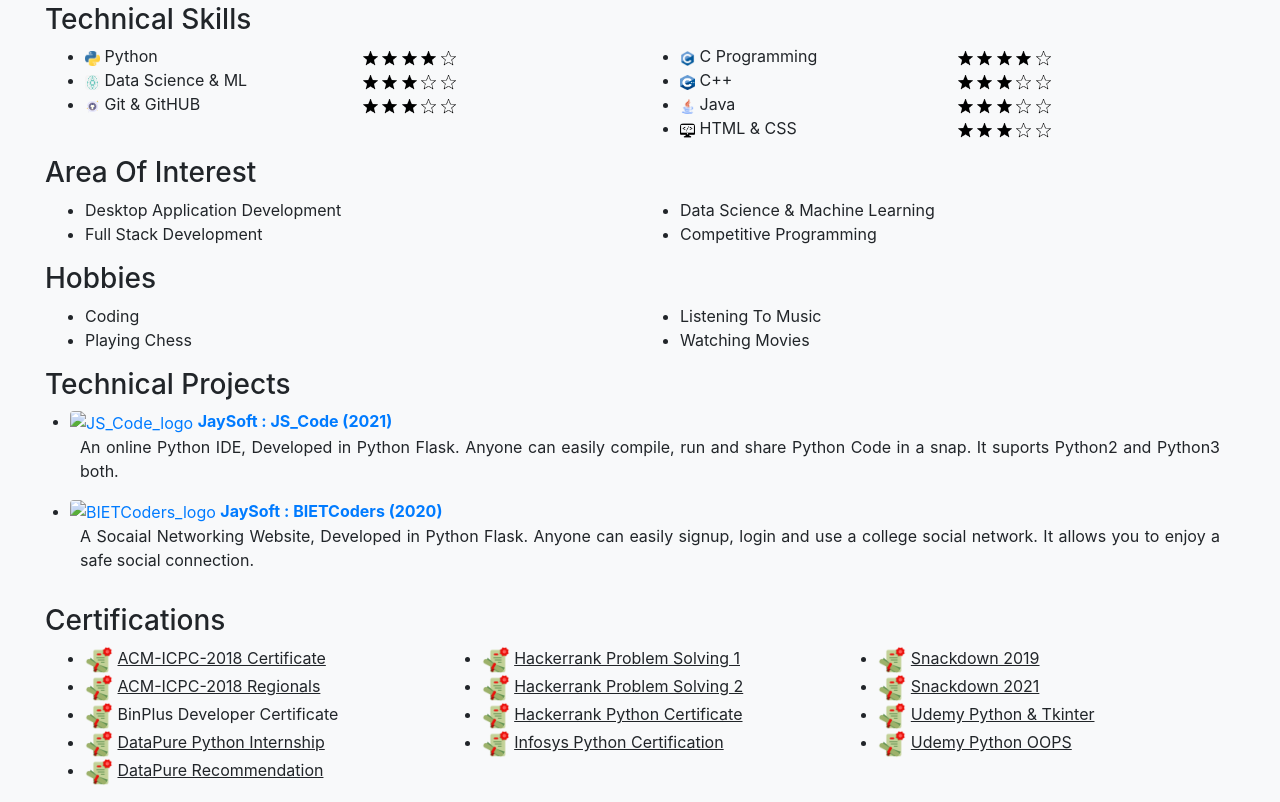
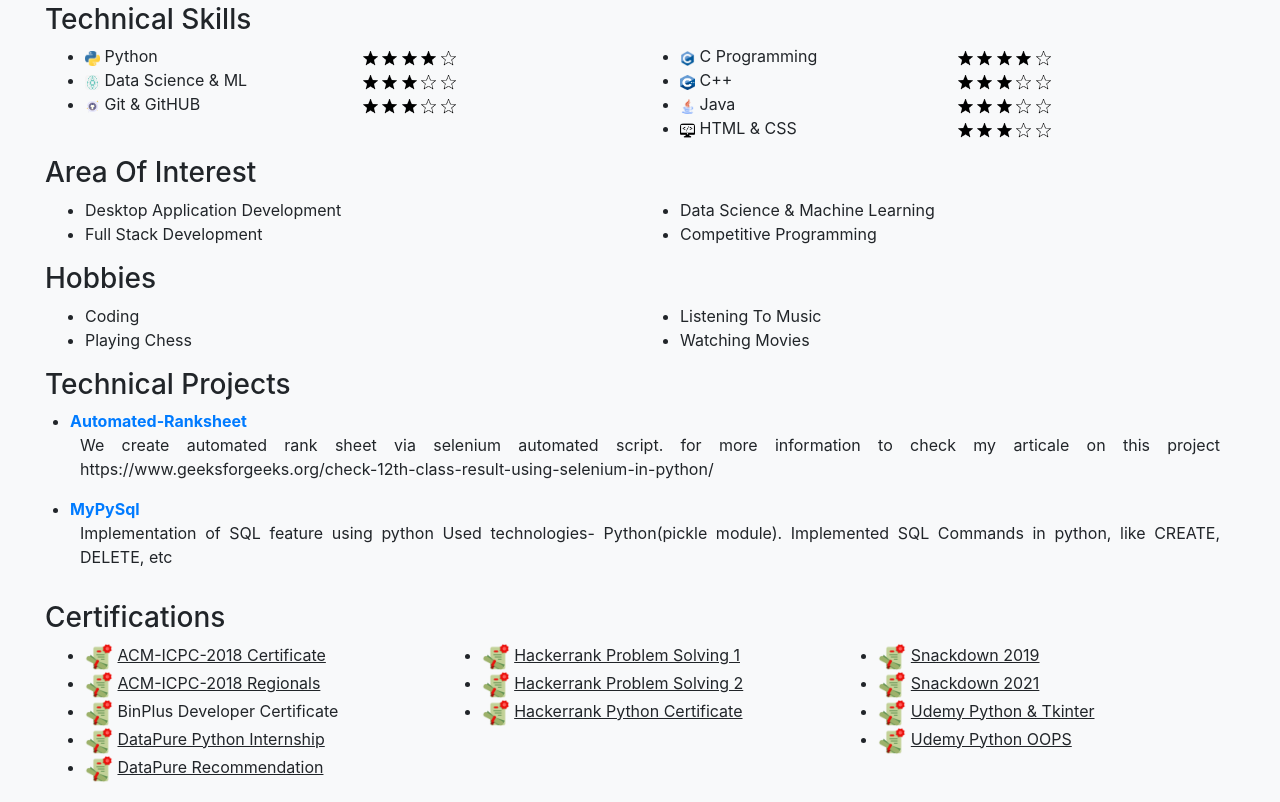
Before and after one commit to praveeny182/praveeny182.github.io, a plain HTML site: page index.html in a window 1280 px wide. Shown: the part 950-1752 px from the top of the page. Drawn offline with Linux system fonts and the light colour scheme.

Commit message:
Update index.html

```diff
--- a/index.html
+++ b/index.html
@@ -314,21 +314,21 @@
 			<div class="row">
 				<ul>
 					<li>
-						<a target="_blank" href="http://iamjpsonkar.pythonanywhere.com/">
-							<img src="images/icons/JS_Code_icon.png" alt="JS_Code_logo"  width="56" height="28" class="rounded"/>
-							<strong>JaySoft : JS_Code (2021)</strong>
+						<a target="_blank" href="https://github.com/praveeny182/Automated-Ranksheet">
+
+							<strong>Automated-Ranksheet</strong>
 						</a>
 						<p class="text-justify" style="padding-left: 10px;">
-							An online Python IDE, Developed in Python Flask. Anyone can easily compile, run and share Python Code in a snap. It suports Python2 and Python3 both.
+							We create automated rank sheet via selenium automated script. for more information to check my articale on this project https://www.geeksforgeeks.org/check-12th-class-result-using-selenium-in-python/
 						</p>
 					</li>
 					<li>
-						<a target="_blank" href="http://imsoftkid.pythonanywhere.com/">
-							<img src="images/icons/bietcoder_icon.png" alt="BIETCoders_logo"  width="28" height="28" class="rounded"/>
-							<strong>JaySoft : BIETCoders (2020)</strong>
+						<a target="_blank" href="https://github.com/praveeny182/MyPySql">
+
+							<strong>MyPySql</strong>
 						</a>
 						<p class="text-justify" style="padding-left: 10px;">
-							A Socaial Networking Website, Developed in Python Flask. Anyone can easily signup, login and use a college social network. It allows you to enjoy a safe social connection.
+							Implementation of SQL feature using python Used technologies- Python(pickle module). Implemented SQL Commands in python, like CREATE, DELETE, etc
 						</p>
 					</li>
 
@@ -415,12 +415,7 @@
 							<u>Hackerrank Python Certificate</u>
 						</li>
 
-						<li>
-							<a href="https://drive.google.com/file/d/1BJbX4SliFPYze-2G1zkWE_3wuiPg_WI1/view?usp=sharing" target="_blank">
-								<img src="images/icons/certificate_icon.png" width="28" height="28" class="rounded" alt="cert_icon"/>
-							</a>
-							<u>Infosys Python Certification</u>
-						</li>
+
 
 
 					</ul>
```
